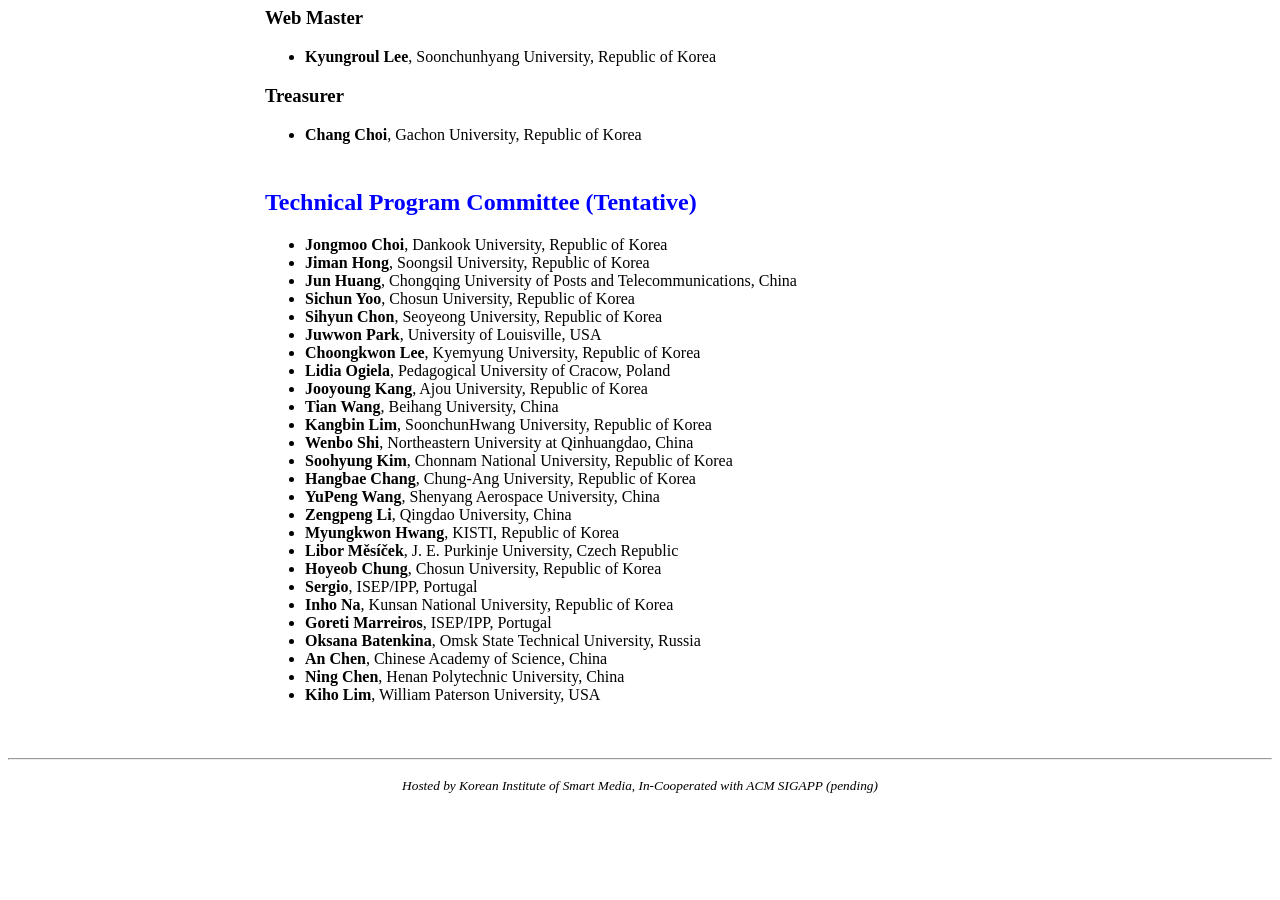
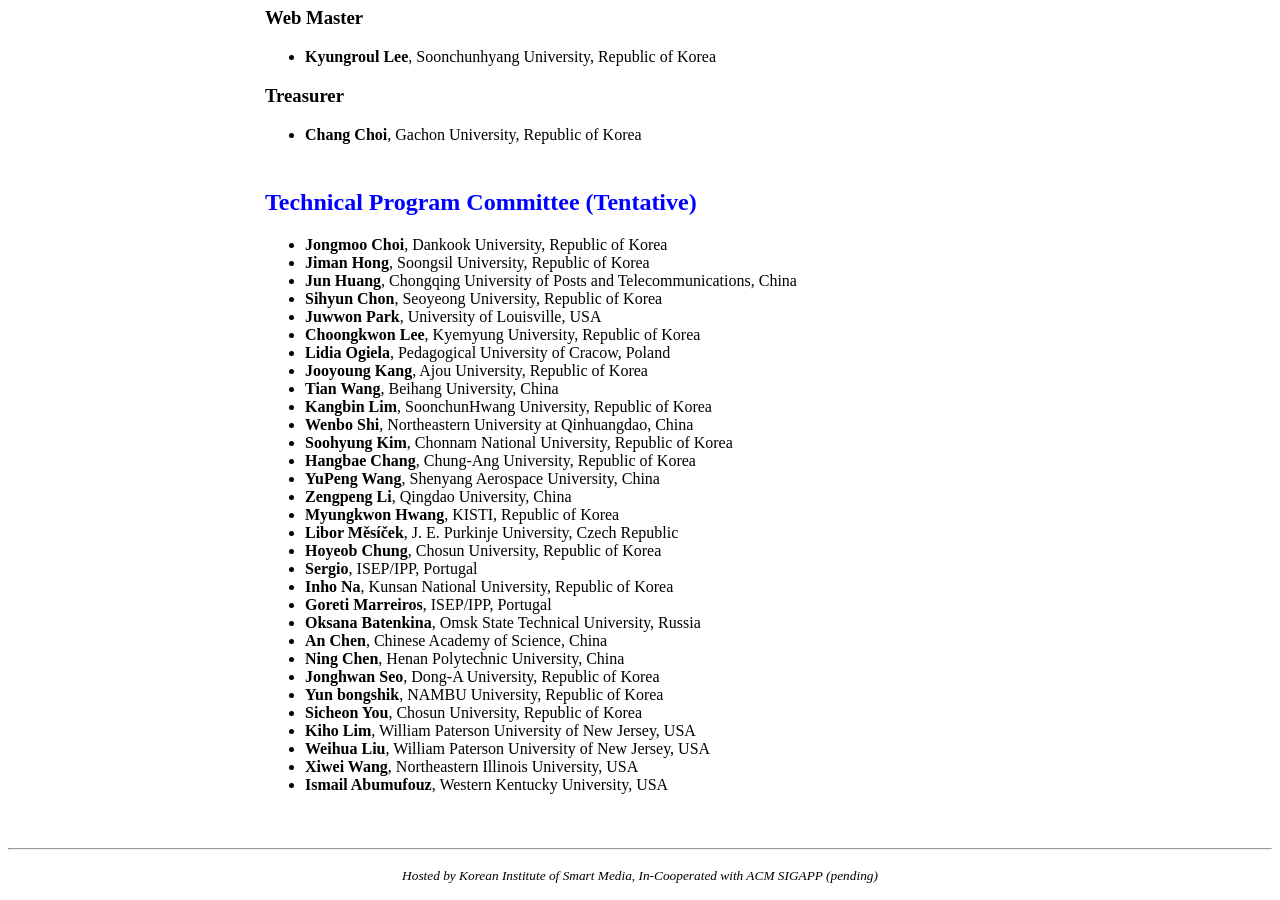
Before and after one commit to icea-conf/sma-2020.github.io, a Jekyll site: the page built from committee/index.html, in a window 1280 px wide and 900 px high, scrolled down 951 px. Built offline with Jekyll 4.4.1, drawn with Linux system fonts in a browser that asks for light colours; before the commit the page ends 1761 px from its top, so only the background shows below that.

Commit message:
Update index.html

```diff
--- a/committee/index.html
+++ b/committee/index.html
@@ -72,7 +72,6 @@
 				<li><b>Jongmoo Choi</b>, Dankook University, Republic of Korea</li>
 				<li><b>Jiman Hong</b>, Soongsil University, Republic of Korea</li>
 				<li><b>Jun Huang</b>, Chongqing University of Posts and Telecommunications, China</li>
-				<li><b>Sichun Yoo</b>, Chosun University, Republic of Korea</li>
 				<li><b>Sihyun Chon</b>, Seoyeong University, Republic of Korea</li>
 				<li><b>Juwwon Park</b>, University of Louisville, USA</li>
 				<li><b>Choongkwon Lee</b>, Kyemyung University, Republic of Korea</li>
@@ -94,7 +93,13 @@
 				<li><b>Oksana Batenkina</b>, Omsk State Technical University, Russia</li>
 				<li><b>An Chen</b>, Chinese Academy of Science, China</li>
 				<li><b>Ning Chen</b>, Henan Polytechnic University, China</li>
-				<li><b>Kiho Lim</b>, William Paterson University, USA</li>
+				<li><b>Jonghwan Seo</b>, Dong-A University, Republic of Korea</li>
+				<li><b>Yun bongshik</b>, NAMBU University, Republic of Korea</li>
+				<li><b>Sicheon You</b>, Chosun University, Republic of Korea</li>
+				<li><b>Kiho Lim</b>, William Paterson University of New Jersey, USA</li>
+				<li><b>Weihua Liu</b>, William Paterson University of New Jersey, USA</li>
+				<li><b>Xiwei Wang</b>, Northeastern Illinois University, USA</li>
+				<li><b>Ismail Abumufouz</b>, Western Kentucky University, USA</li>
 			</ul>
 		</div>
 	</div>
```
